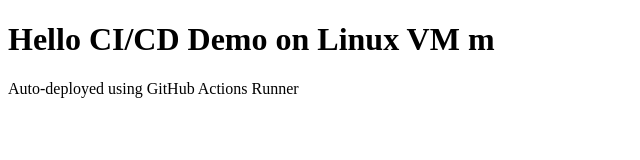
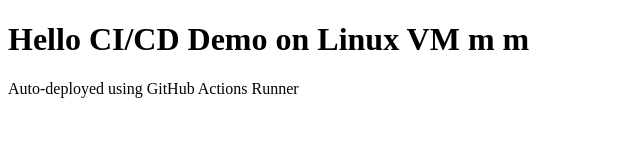
Before and after one commit to nabinpande/ci-cd-demo, a plain HTML site: page index.html in a window 1280 px wide. Shown: the full height of the page, 0-640 px from the left. Drawn offline with Linux system fonts and the light colour scheme.

Commit message:
Fix heading text in index.html

```diff
--- a/index.html
+++ b/index.html
@@ -1,7 +1,7 @@
 <!DOCTYPE html>
 <html>
 <body>
-<h1>Hello CI/CD Demo on Linux VM m </h1>
+<h1>Hello CI/CD Demo on Linux VM m m </h1>
 <p>Auto-deployed using GitHub Actions Runner</p>
 </body>
 </html>
```
